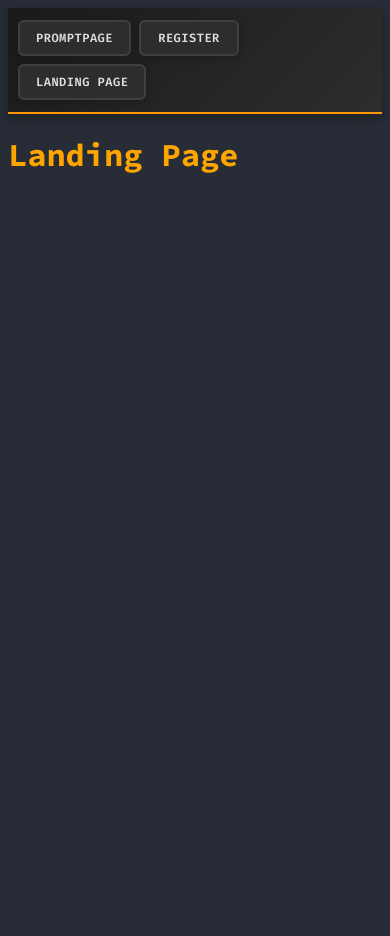
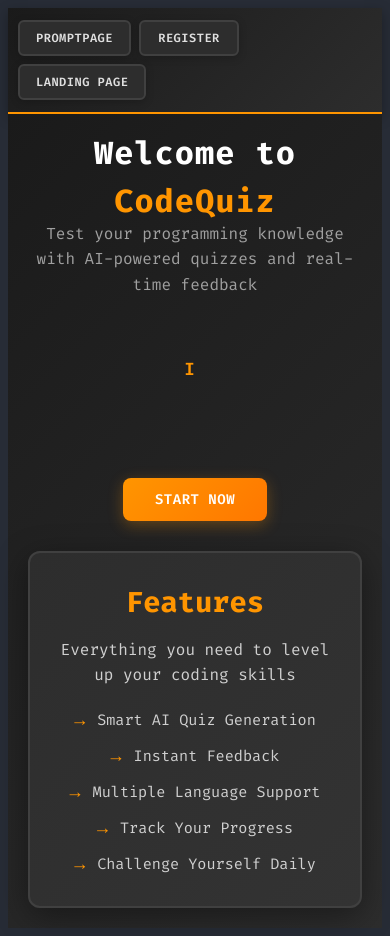
Before and after one commit to fionnmcgoldrick123/final-year-project, a React (Vite) app in the folder frontend/: page / in a window 390 px wide. Before the commit the page ends 844 px from the top, so only its background shows below. Built offline with nearby package versions, Linux system fonts and the light colour scheme.

Commit message:
add LandingPage logic and styling.

```diff
--- a/frontend/src/components/LandingPage.tsx
+++ b/frontend/src/components/LandingPage.tsx
@@ -1,10 +1,85 @@
+import { useState, useEffect } from "react";
 import Navbar from "./Navbar";
+import { useNavigate } from "react-router-dom";
+import '../css-files/LandingPage.css'
 
 function LandingPage(){
+    const navigate = useNavigate();
+    const [displayedText, setDisplayedText] = useState("");
+    const [currentPhrase, setCurrentPhrase] = useState(0);
+    const [isDeleting, setIsDeleting] = useState(false);
+
+    const phrases = [
+        "Master coding challenges daily",
+        "Improve your programming skills",
+        "Learn with AI-powered feedback",
+        "Practice makes perfect",
+        "Build your coding confidence"
+    ];
+
+    useEffect(() => {
+        let timeout: ReturnType<typeof setTimeout>;
+        const currentFullText = phrases[currentPhrase];
+        const typingSpeed = isDeleting ? 50 : 80;
+        const shouldDelete = displayedText === currentFullText && !isDeleting;
+        const shouldSwitchPhrase = displayedText === "" && isDeleting;
+
+        if (shouldDelete) {
+            timeout = setTimeout(() => setIsDeleting(true), 1500);
+        } else if (shouldSwitchPhrase) {
+            setIsDeleting(false);
+            setCurrentPhrase((prev) => (prev + 1) % phrases.length);
+        } else {
+            const nextText = isDeleting
+                ? currentFullText.substring(0, displayedText.length - 1)
+                : currentFullText.substring(0, displayedText.length + 1);
+
+            timeout = setTimeout(() => setDisplayedText(nextText), typingSpeed);
+        }
+
+        return () => clearTimeout(timeout);
+    }, [displayedText, isDeleting, currentPhrase]);
+
     return(
         <>
         <Navbar/>
-        <h1>Landing Page</h1>
+        <div className="landing-page">
+            <div className="landing-left">
+                <div>
+                    <h1 className="landing-title">
+                        Welcome to <span className="highlight">CodeQuiz</span>
+                    </h1>
+                    <p className="landing-subtitle">
+                        Test your programming knowledge with AI-powered quizzes and real-time feedback
+                    </p>
+                </div>
+
+                <div className="typing-container">
+                    <div className="typing-text">
+                        {displayedText}
+                        <span className="cursor"></span>
+                    </div>
+                </div>
+
+                <button className="cta-button" onClick={() => navigate("/prompt")}>
+                    Start Now
+                </button>
+            </div>
+
+            <div className="landing-right">
+                <div className="feature-card">
+                    <h3>Features</h3>
+                    <p>Everything you need to level up your coding skills</p>
+                    <div className="feature-list">
+                        <div className="feature-item">Smart AI Quiz Generation</div>
+                        <div className="feature-item">Instant Feedback</div>
+                        <div className="feature-item">Multiple Language Support</div>
+                        <div className="feature-item">Track Your Progress</div>
+                        <div className="feature-item">Challenge Yourself Daily</div>
+                    </div>
+                </div>
+            </div>
+        </div>
         </>
     )
 }
--- a/frontend/src/components/RegisterPage.tsx
+++ b/frontend/src/components/RegisterPage.tsx
@@ -12,14 +12,11 @@ function RegisterPage() {
     const [secondName, setSecondName] = useState("");
     const [password, setPassword] = useState("");
     const [email, setEmail] = useState("");
-    const [loginEmail, setLoginEmail] = useState("");
-    const [loginPassword, setLoginPassword] = useState("");
-    const [isFlipped, setIsFlipped] = useState(false);
 
-    function handleRegisterSubmit(e: React.FormEvent<HTMLFormElement>) {
+    function handleSubmit(e: React.FormEvent<HTMLFormElement>) {
         e.preventDefault();
 
-        validationCheckRegister();
+        validationCheck();
 
         fetch("http://127.0.0.1:8000/register", {
             method: "POST",
@@ -38,25 +35,7 @@ function RegisterPage() {
         setEmail("")
     }
 
-    function handleLoginSubmit(e: React.FormEvent<HTMLFormElement>) {
-        e.preventDefault();
-
-        validationCheckLogin();
-
-        fetch("http://127.0.0.1:8000/login", {
-            method: "POST",
-            headers: { "Content-Type": "application/json" },
-            body: JSON.stringify({
-                email: loginEmail,
-                password: loginPassword
-            })
-        })
-
-        setLoginEmail("")
-        setLoginPassword("")
-    }
-
-    function validationCheckRegister(){
+    function validationCheck(){
         if (!firstName || !secondName || !password || !email) {
             alert("all fields are required!");
             return;
@@ -73,28 +52,13 @@ function RegisterPage() {
         }
     }
 
-    function validationCheckLogin(){
-        if (!loginEmail || !loginPassword) {
-            alert("Email and password are required!");
-            return;
-        }
-
-        if (!emailRegex.test(loginEmail)) {
-            alert("invalid email");
-            return
-        }
-    }
-
     return (
         <>
 
         <Navbar/>
 
             <div className="register-container">
-                <div className={`flip-card ${isFlipped ? 'flipped' : ''}`}>
-                    {/* Register Form */}
-                    <div className="flip-card-front">
-                        <form onSubmit={handleRegisterSubmit}>
+                <form onSubmit={handleSubmit}>
                     <h1>Register</h1>
                     <label className="label">First Name</label><br></br>
                     <input type="text"
@@ -120,31 +84,6 @@ function RegisterPage() {
                     <button type="submit">Register</button>
                 </form>
             </div>
-
-                    {/* Login Form */}
-                    <div className="flip-card-back">
-                        <form onSubmit={handleLoginSubmit}>
-                            <h1>Login</h1>
-                            <label className="label">Email</label><br></br>
-                            <input type="email"
-                                value={loginEmail}
-                                onChange={(e) => setLoginEmail(e.target.value)} /><br></br>
-
-                            <label className="label">Password</label><br></br>
-                            <input type="password"
-                                value={loginPassword}
-                                onChange={(e) => setLoginPassword(e.target.value)} /><br></br>
-
-                            <button type="submit">Login</button>
-                        </form>
-                    </div>
-
-                    {/* Flip Button */}
-                    <button className="flip-button" onClick={() => setIsFlipped(!isFlipped)}>
-                        →
-                    </button>
-                </div>
-            </div>
         </>
     )
 }
--- /dev/null
+++ b/frontend/src/css-files/LandingPage.css
@@ -0,0 +1,215 @@
+.landing-page {
+    display: flex;
+    align-items: center;
+    justify-content: space-between;
+    min-height: calc(100vh - 80px);
+    padding: 60px 80px;
+    background: linear-gradient(135deg, #1a1a1a 0%, #2d2d2d 100%);
+    font-family: 'Fira Code', monospace;
+    gap: 60px;
+}
+
+.landing-left {
+    flex: 1;
+    display: flex;
+    flex-direction: column;
+    gap: 40px;
+}
+
+.landing-title {
+    font-size: 3.5em;
+    font-weight: 700;
+    color: #ffffff;
+    margin: 0;
+    line-height: 1.2;
+    letter-spacing: 1px;
+}
+
+.landing-title .highlight {
+    color: #ff9500;
+    display: block;
+    margin-top: 10px;
+}
+
+.landing-subtitle {
+    font-size: 1.1em;
+    color: #a0a0a0;
+    margin: 0;
+    line-height: 1.6;
+    max-width: 400px;
+}
+
+.typing-container {
+    min-height: 100px;
+    display: flex;
+    align-items: center;
+}
+
+.typing-text {
+    font-size: 1.6em;
+    font-weight: 600;
+    color: #ff9500;
+    min-height: 60px;
+    line-height: 1.4;
+    max-width: 500px;
+}
+
+.cursor {
+    display: inline-block;
+    width: 3px;
+    height: 1.2em;
+    background-color: #ff9500;
+    margin-left: 8px;
+    animation: blink 0.7s infinite;
+    vertical-align: middle;
+}
+
+@keyframes blink {
+    0%, 49% {
+        opacity: 1;
+    }
+    50%, 100% {
+        opacity: 0;
+    }
+}
+
+.cta-button {
+    display: inline-block;
+    padding: 14px 40px;
+    background: linear-gradient(135deg, #ff9500 0%, #ff7700 100%);
+    color: #ffffff;
+    text-decoration: none;
+    border-radius: 8px;
+    font-family: 'Fira Code', monospace;
+    font-size: 15px;
+    font-weight: 600;
+    cursor: pointer;
+    transition: all 0.3s ease;
+    box-shadow: 0 4px 15px rgba(255, 149, 0, 0.3);
+    text-transform: uppercase;
+    letter-spacing: 0.5px;
+    width: fit-content;
+    border: none;
+}
+
+.cta-button:hover {
+    transform: translateY(-2px);
+    box-shadow: 0 6px 20px rgba(255, 149, 0, 0.5);
+}
+
+.cta-button:active {
+    transform: translateY(0);
+    box-shadow: 0 2px 10px rgba(255, 149, 0, 0.3);
+}
+
+.landing-right {
+    flex: 1;
+    display: flex;
+    align-items: center;
+    justify-content: center;
+}
+
+.feature-card {
+    background: linear-gradient(135deg, #2d2d2d 0%, #333333 100%);
+    border: 2px solid #404040;
+    border-radius: 12px;
+    padding: 40px;
+    box-shadow: 0 8px 32px rgba(0, 0, 0, 0.4);
+    max-width: 350px;
+    text-align: center;
+}
+
+.feature-card h3 {
+    color: #ff9500;
+    font-size: 1.8em;
+    margin-top: 0;
+    margin-bottom: 16px;
+}
+
+.feature-card p {
+    color: #d0d0d0;
+    font-size: 1em;
+    line-height: 1.6;
+    margin: 0;
+}
+
+.feature-list {
+    display: flex;
+    flex-direction: column;
+    gap: 12px;
+    margin-top: 20px;
+    text-align: left;
+}
+
+.feature-item {
+    display: flex;
+    align-items: center;
+    gap: 12px;
+    color: #d0d0d0;
+    font-size: 0.95em;
+}
+
+.feature-item::before {
+    content: "→";
+    color: #ff9500;
+    font-weight: bold;
+    font-size: 1.2em;
+}
+
+@media (max-width: 1024px) {
+    .landing-page {
+        flex-direction: column;
+        padding: 40px 40px;
+        text-align: center;
+    }
+
+    .landing-title {
+        font-size: 2.5em;
+    }
+
+    .typing-text {
+        font-size: 1.3em;
+    }
+
+    .landing-left {
+        align-items: center;
+    }
+
+    .landing-subtitle,
+    .typing-text {
+        max-width: 100%;
+    }
+
+    .feature-list {
+        text-align: center;
+        align-items: center;
+    }
+}
+
+@media (max-width: 768px) {
+    .landing-page {
+        padding: 20px 20px;
+        gap: 30px;
+    }
+
+    .landing-title {
+        font-size: 2em;
+    }
+
+    .landing-subtitle {
+        font-size: 1em;
+    }
+
+    .typing-text {
+        font-size: 1.1em;
+    }
+
+    .feature-card {
+        padding: 30px 20px;
+    }
+
+    .cta-button {
+        padding: 12px 32px;
+        font-size: 14px;
+    }
+}
```
Lines whose indentation alone changed are shown as unchanged.
